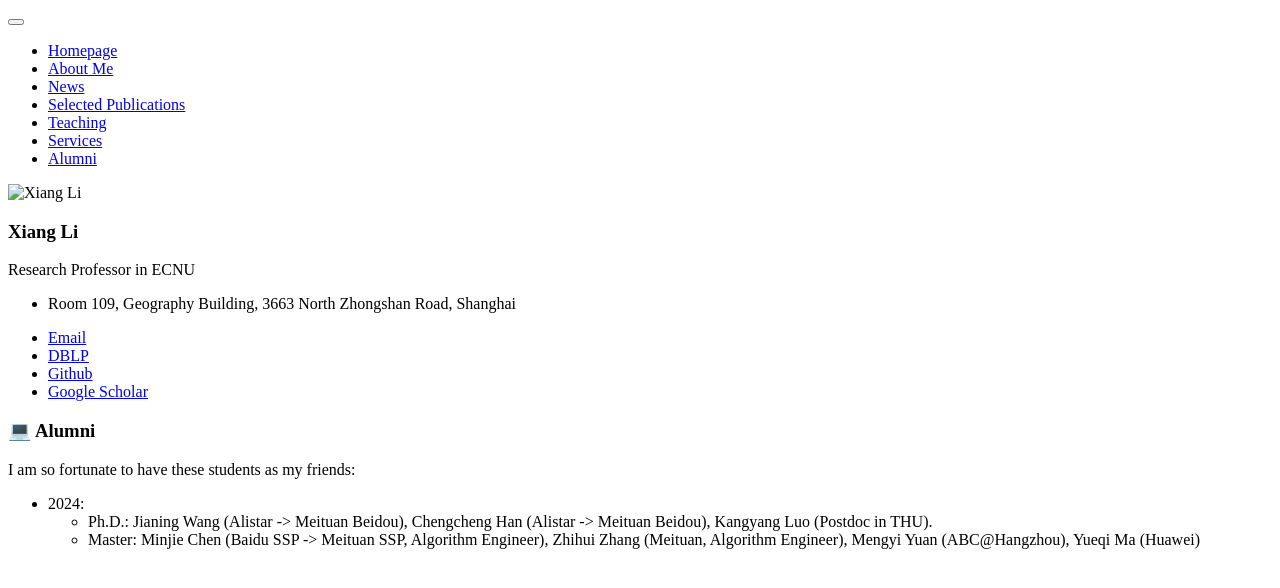
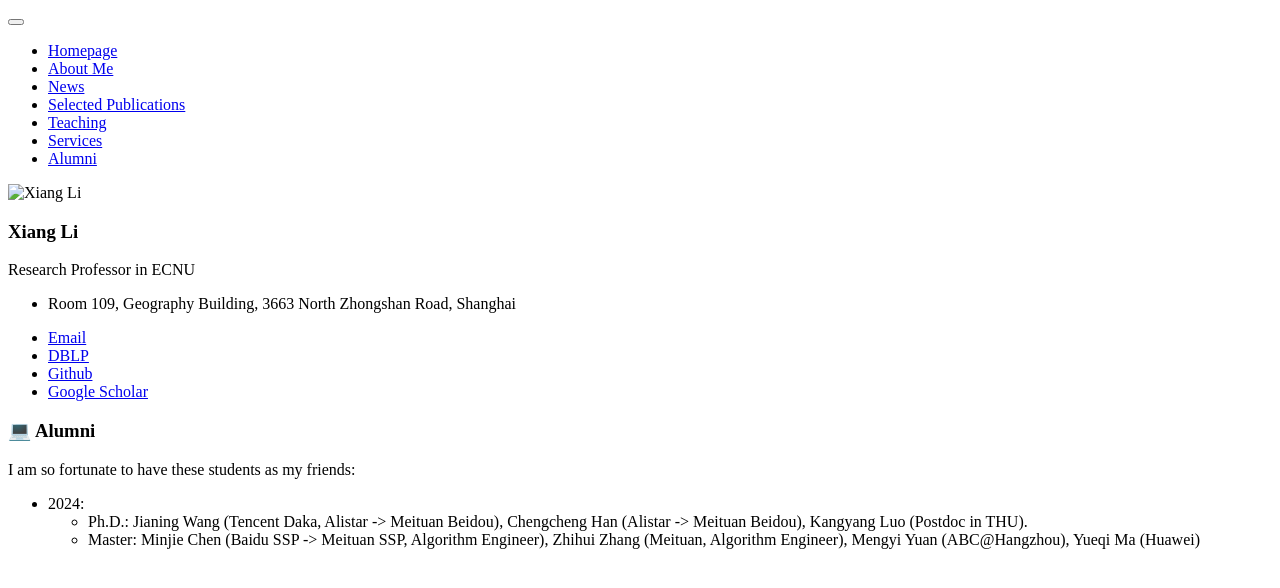
Before and after one commit to lixiang3776/lixiang3776.github.io, a Jekyll site: the page built from _pages/includes/alumni.md, in a window 1280 px wide. Shown: the top 588 px of the page. Built offline with Jekyll 4.4.1, drawn with Linux system fonts in a browser that asks for light colours; our own code applies the rules of GitHub Pages for plain Markdown files.

Commit message:
Update alumni.md

```diff
--- a/_pages/includes/alumni.md
+++ b/_pages/includes/alumni.md
@@ -1,5 +1,5 @@
 # 💻 Alumni
 I am so fortunate to have these students as my friends:
 - 2024:
-    - Ph.D.: Jianing Wang (Alistar -> Meituan Beidou), Chengcheng Han (Alistar -> Meituan Beidou), Kangyang Luo (Postdoc in THU).
+    - Ph.D.: Jianing Wang (Tencent Daka, Alistar -> Meituan Beidou), Chengcheng Han (Alistar -> Meituan Beidou), Kangyang Luo (Postdoc in THU).
     - Master: Minjie Chen (Baidu SSP -> Meituan SSP, Algorithm Engineer), Zhihui Zhang (Meituan, Algorithm Engineer), Mengyi Yuan (ABC@Hangzhou), Yueqi Ma (Huawei)
```
